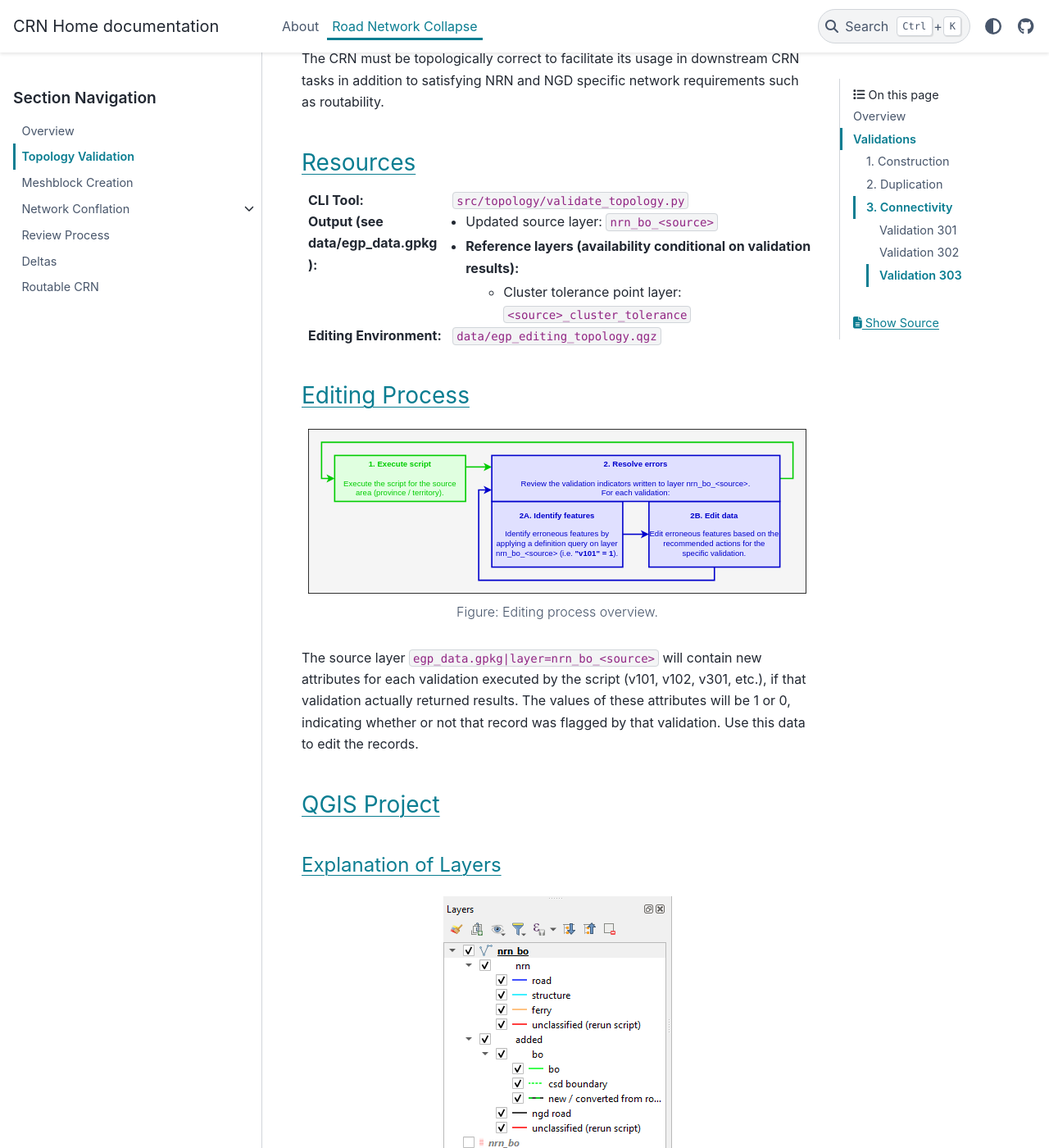
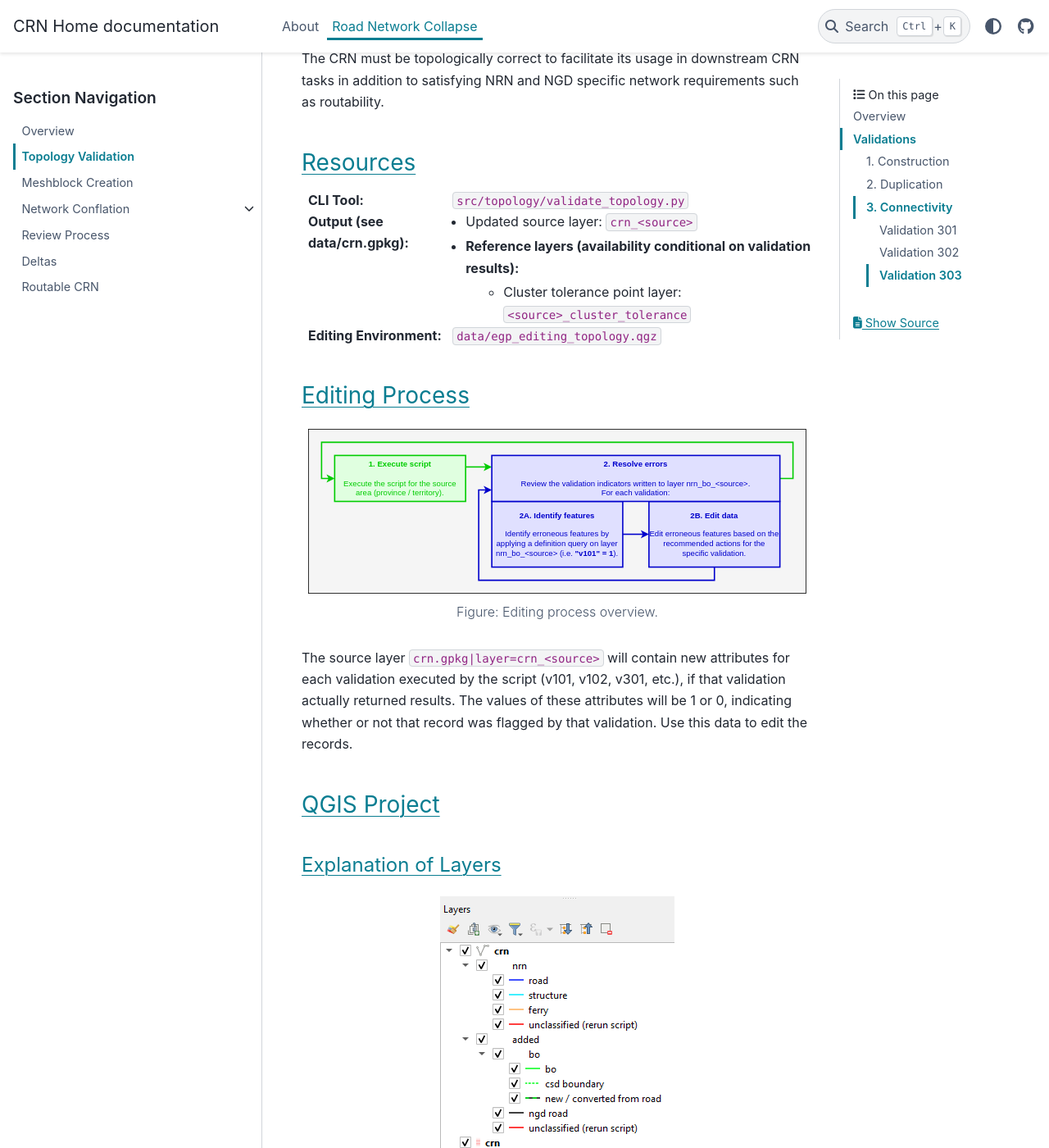
Before and after one commit to StatCan/egp-crn, a Sphinx documentation site: the page built from docs/source/road_network_collapse/topology_validation.rst, in a window 1280 px wide and 1400 px high, scrolled down 897 px. Shown: the whole window at 82% size. Built offline with Sphinx 7.4.7 and the PyData theme 0.15.4, drawn with Linux system fonts in a browser that asks for light colours; some of the changed text lies outside the part shown.

Commit message:
[1] changed egp_data and nrn_bo_restore references to crn and crn_restore, respectively.

```diff
--- a/docs/source/road_network_collapse/routable_crn.rst
+++ b/docs/source/road_network_collapse/routable_crn.rst
@@ -26,7 +26,7 @@ Resources
 ---------
 
 :CLI Tool: ``src/routability/gen_crossings.py``
-:Output (see data/egp_data.gpkg):
+:Output (see data/crn.gpkg):
     - Basic metrics output to console.
     - Crossings point layer:
         - If already exists, only delta crossings: ``<source>_crossings_deltas``
--- a/docs/source/road_network_collapse/topology_validation.rst
+++ b/docs/source/road_network_collapse/topology_validation.rst
@@ -21,8 +21,8 @@ Resources
 ---------
 
 :CLI Tool: ``src/topology/validate_topology.py``
-:Output (see data/egp_data.gpkg):
-    - Updated source layer: ``nrn_bo_<source>``
+:Output (see data/crn.gpkg):
+    - Updated source layer: ``crn_<source>``
     - Reference layers (availability conditional on validation results):
         - Cluster tolerance point layer: ``<source>_cluster_tolerance``
 :Editing Environment: ``data/egp_editing_topology.qgz``
@@ -35,9 +35,9 @@ Editing Process
 
     Figure: Editing process overview.
 
-The source layer ``egp_data.gpkg|layer=nrn_bo_<source>`` will contain new attributes for each validation executed by
-the script (v101, v102, v301, etc.), if that validation actually returned results. The values of these attributes will
-be 1 or 0, indicating whether or not that record was flagged by that validation. Use this data to edit the records.
+The source layer ``crn.gpkg|layer=crn_<source>`` will contain new attributes for each validation executed by the script
+(v101, v102, v301, etc.), if that validation actually returned results. The values of these attributes will be 1 or 0,
+indicating whether or not that record was flagged by that validation. Use this data to edit the records.
 
 QGIS Project
 ------------
@@ -52,10 +52,10 @@ Explanation of Layers
 
 **Layers:**
 
-:``nrn_bo``: Primary layer representing NRN roads and ferries, NGD BOs, and added NGD roads.
-:``nrn_bo``: Copy of ``nrn_bo`` with highly visible symbology for quickly identifying erroneous features to edit
-             without having to individually query each one. Intended to have a definition query applied using one of
-             the validation attributes (i.e. ``"v101" = 1``).
+:``crn``: Primary layer representing NRN roads and ferries, NGD BOs, and added NGD roads.
+:``crn``: Copy of ``crn`` with highly visible symbology for quickly identifying erroneous features to edit without
+          having to individually query each one. Intended to have a definition query applied using one of the
+          validation attributes (i.e. ``"v101" = 1``).
 :``CanVec Hydro``: Reference WMS to help identify features which may be aligned to CanVec Hydro.
 :``Esri Satellite``: Reference WMS for recent imagery context.
 
```
Also changed, not shown: docs/source/road_network_collapse/meshblock_conflation.rst (+4 -4 lines), docs/source/road_network_collapse/meshblock_creation.rst (+9 -9 lines), docs/source/_static/meshblock_conflation/qgis_project_layers.png, docs/source/_static/meshblock_creation/qgis_project_layers.png, docs/source/_static/topology_validation/qgis_project_layers.png, 11 other files.
